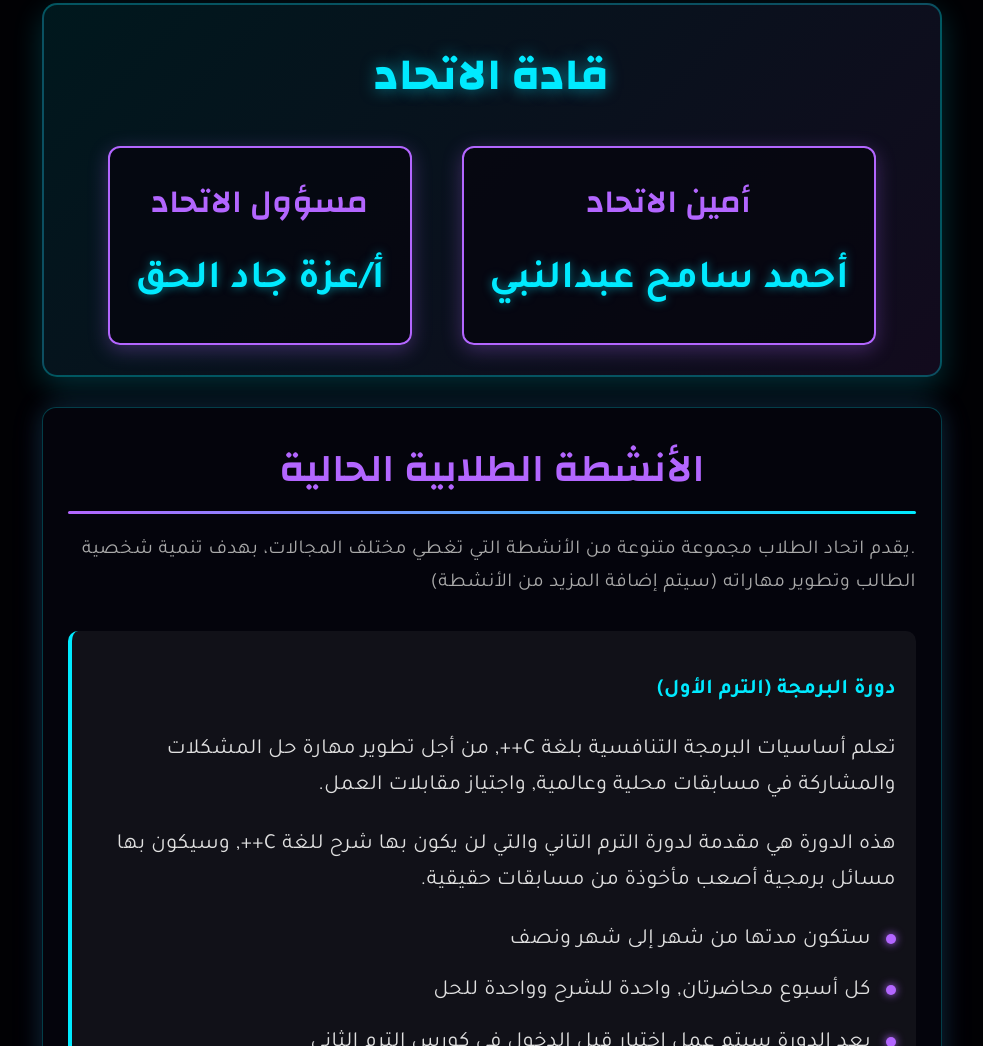
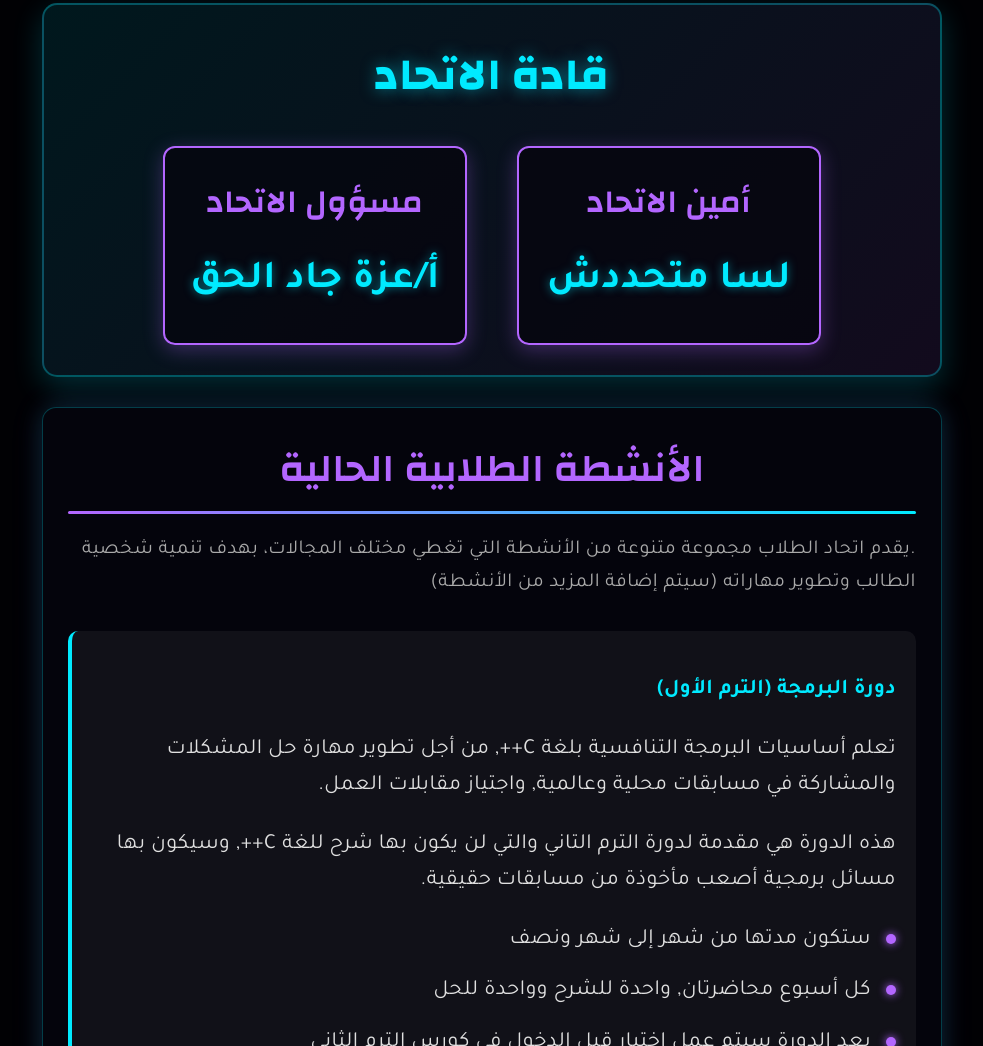
Before and after one commit to darkahmed/elsaidia, a plain HTML site: page index.html in a window 1280 px wide. Shown: the part 1984-3030 px from the top of the page, without its empty margins (148-1131 px from the left). Drawn offline with Linux system fonts and the light colour scheme; a web font is replaced by a local one.

Commit message:
Update index.html

```diff
--- a/index.html
+++ b/index.html
@@ -1154,7 +1154,7 @@
       <div class="leadership-names">
         <div class="leader-card">
           <div class="leader-title">أمين الاتحاد</div>
-          <div class="leader-name">أحمد سامح عبدالنبي</div>
+          <div class="leader-name">لسا متحددش</div>
         </div>
         <div class="leader-card">
           <div class="leader-title">مسؤول الاتحاد</div>
```
